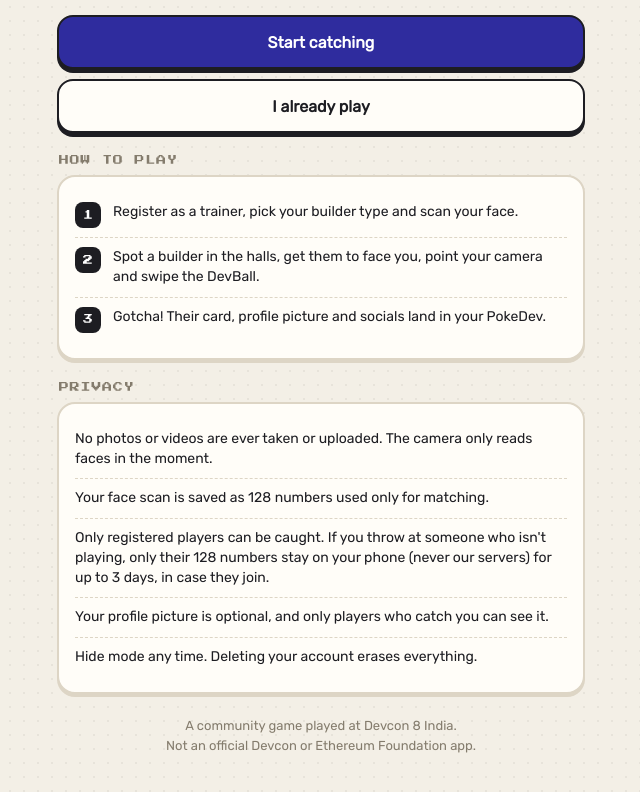
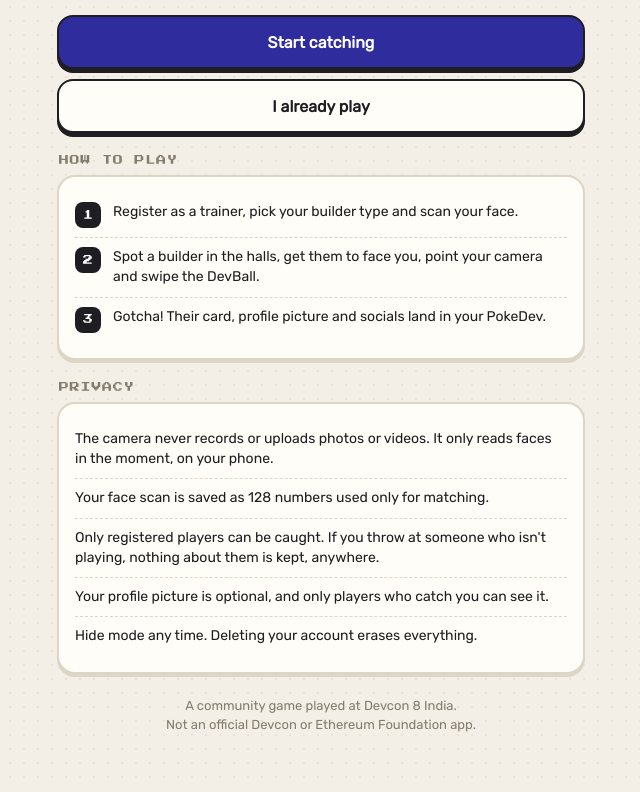
Before and after one commit to DivyanshGoel20/PokeDev, a Next.js app: page / in a window 1280 px wide. Shown: the part 714-1506 px from the top of the page, without its empty margins (319-959 px from the left). Built offline with nearby package versions, Linux system fonts and the light colour scheme; no server answers.

Commit message:
Privacy copy: match current behaviour (nothing kept for non-players; camera never uploads)
Co-Authored-By: Claude Opus 5.5 <noreply@anthropic.com>

```diff
--- a/src/app/page.tsx
+++ b/src/app/page.tsx
@@ -90,9 +90,9 @@ function Landing() {
         </div>
         <div className="panel">
           <ul className="list-plain">
-            <li>No photos or videos are ever taken or uploaded. The camera only reads faces in the moment.</li>
+            <li>The camera never records or uploads photos or videos. It only reads faces in the moment, on your phone.</li>
             <li>Your face scan is saved as 128 numbers used only for matching.</li>
-            <li>Only registered players can be caught. If you throw at someone who isn&apos;t playing, only their 128 numbers stay on your phone (never our servers) for up to 3 days, in case they join.</li>
+            <li>Only registered players can be caught. If you throw at someone who isn&apos;t playing, nothing about them is kept, anywhere.</li>
             <li>Your profile picture is optional, and only players who catch you can see it.</li>
             <li>Hide mode any time. Deleting your account erases everything.</li>
           </ul>
```
